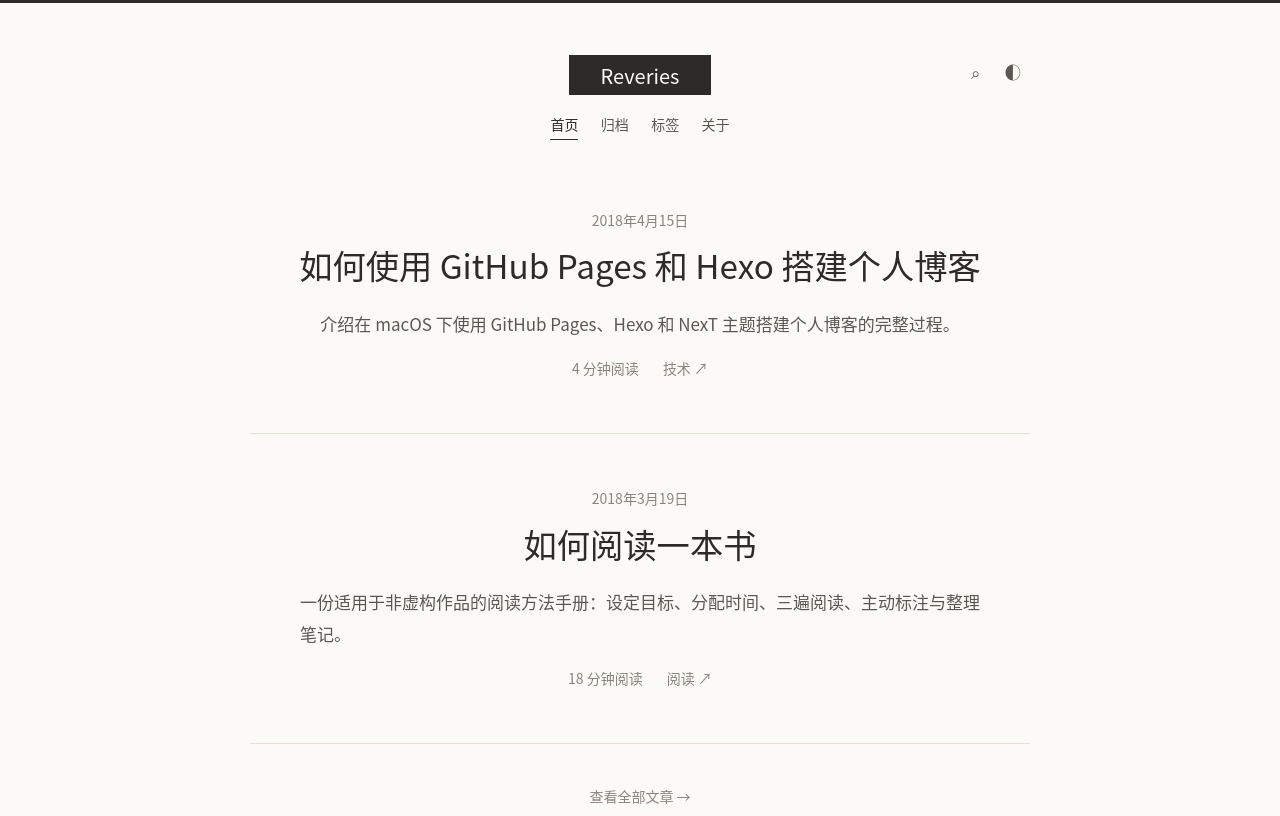
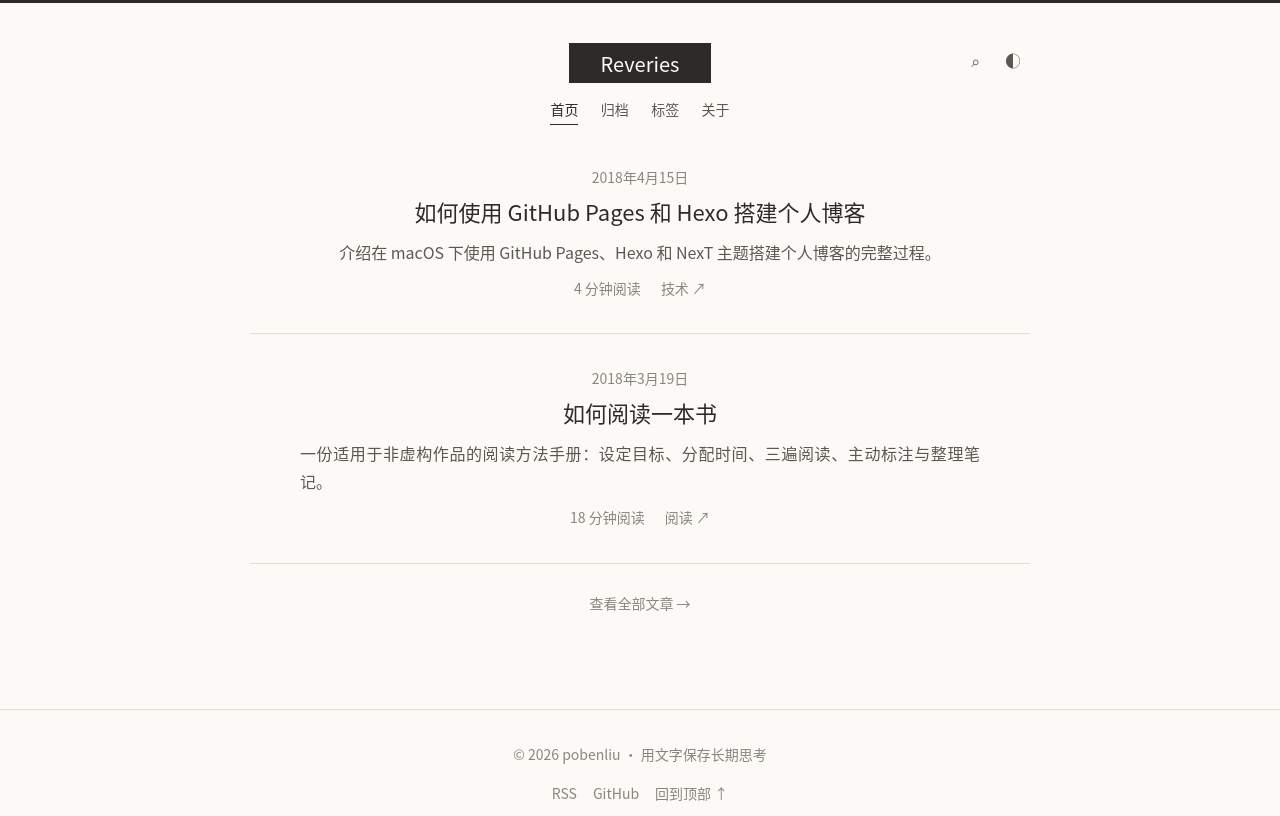
Before and after one commit to pobenliu/pobenliu.github.io, an Astro site: page / in a window 1280 px wide. Shown: the top 816 px of the page. Built offline with nearby package versions, Linux system fonts and the light colour scheme; Astro itself is replaced by a stand-in of ours.

Commit message:
Unify site typography and compact homepage

```diff
--- a/src/styles/global.css
+++ b/src/styles/global.css
@@ -1239,13 +1239,15 @@ a:hover {
   --radius-sm: 2px;
   --radius-md: 3px;
   --radius-lg: 4px;
-  --font-size-base: 1.0625rem;
+  --font-size-xs: 0.75rem;
+  --font-size-sm: 0.875rem;
+  --font-size-base: 1rem;
   --font-size-reading: 1.125rem;
   --font-size-lg: 1.125rem;
-  --font-size-xl: 1.375rem;
-  --font-size-title-sm: clamp(1.35rem, 1.8vw, 1.6rem);
-  --font-size-title-md: clamp(1.6rem, 2.6vw, 2.125rem);
-  --font-size-title-lg: clamp(1.9rem, 4vw, 3rem);
+  --font-size-xl: 1.25rem;
+  --font-size-title-sm: 1.125rem;
+  --font-size-title-md: 1.375rem;
+  --font-size-title-lg: 1.75rem;
 }
 
 :root[data-theme='dark'] {
@@ -1300,8 +1302,8 @@ body {
   position: relative;
   min-height: 0;
   flex-direction: column;
-  gap: 0.9rem;
-  padding-block: 3.25rem 2rem;
+  gap: 0.75rem;
+  padding-block: 2.5rem 1.5rem;
 }
 
 .brand {
@@ -1309,7 +1311,7 @@ body {
   padding: 0.42rem 2rem;
   background: var(--brand-bg);
   color: var(--brand-text);
-  font-size: 1.25rem;
+  font-size: var(--font-size-xl);
   font-weight: 500;
   line-height: 1.35;
 }
@@ -1342,7 +1344,7 @@ body {
 
 .header-actions {
   position: absolute;
-  top: 3.25rem;
+  top: 2.5rem;
   right: 0;
 }
 
@@ -1352,6 +1354,7 @@ body {
   min-width: 34px;
   min-height: 34px;
   border-radius: 2px;
+  font-size: var(--font-size-base);
 }
 
 .search-link:hover,
@@ -1369,7 +1372,7 @@ body {
 }
 
 .posts-section {
-  padding-block: 0.75rem 4.5rem;
+  padding-block: 0.25rem 3.5rem;
 }
 
 .post-grid {
@@ -1379,7 +1382,7 @@ body {
 .post-card {
   min-height: 0;
   overflow: visible;
-  padding: 3.25rem 0;
+  padding: 2rem 0;
   border: 0;
   border-bottom: 1px solid var(--line);
   border-radius: 0;
@@ -1390,7 +1393,7 @@ body {
 }
 
 .post-card:first-child {
-  padding-top: 1.5rem;
+  padding-top: 0.75rem;
 }
 
 .post-card::after,
@@ -1410,7 +1413,7 @@ body {
 }
 
 .post-card h3 {
-  margin: 0.65rem 0 1.2rem;
+  margin: 0.4rem 0 0.7rem;
   font-size: var(--font-size-title-md);
   font-weight: 500;
   line-height: 1.35;
@@ -1435,18 +1438,19 @@ body {
   max-width: 680px;
   margin-inline: auto;
   color: var(--text-soft);
-  line-height: 1.9;
+  font-size: var(--font-size-base);
+  line-height: 1.75;
   text-align: justify;
 }
 
 .post-card-footer {
-  gap: 1.5rem;
-  margin-top: 1rem;
+  gap: 1.25rem;
+  margin-top: 0.65rem;
   padding-top: 0;
 }
 
 .home-archive-link {
-  margin: 2.25rem 0 0;
+  margin: 1.5rem 0 0;
   text-align: center;
 }
 
@@ -1708,7 +1712,7 @@ body {
   position: relative;
   padding: 0.36rem 0;
   color: var(--muted);
-  font-size: 0.8125rem;
+  font-size: var(--font-size-sm);
   line-height: 1.5;
   overflow-wrap: anywhere;
 }
@@ -1781,7 +1785,7 @@ body {
 
   .post-card {
     min-height: 0;
-    padding-block: 2.5rem;
+    padding-block: 1.75rem;
   }
 
   .article-actions {
@@ -1805,7 +1809,7 @@ body {
   }
 
   .post-card {
-    padding-block: 2.25rem;
+    padding-block: 1.5rem;
   }
 
   .post-description,
```
